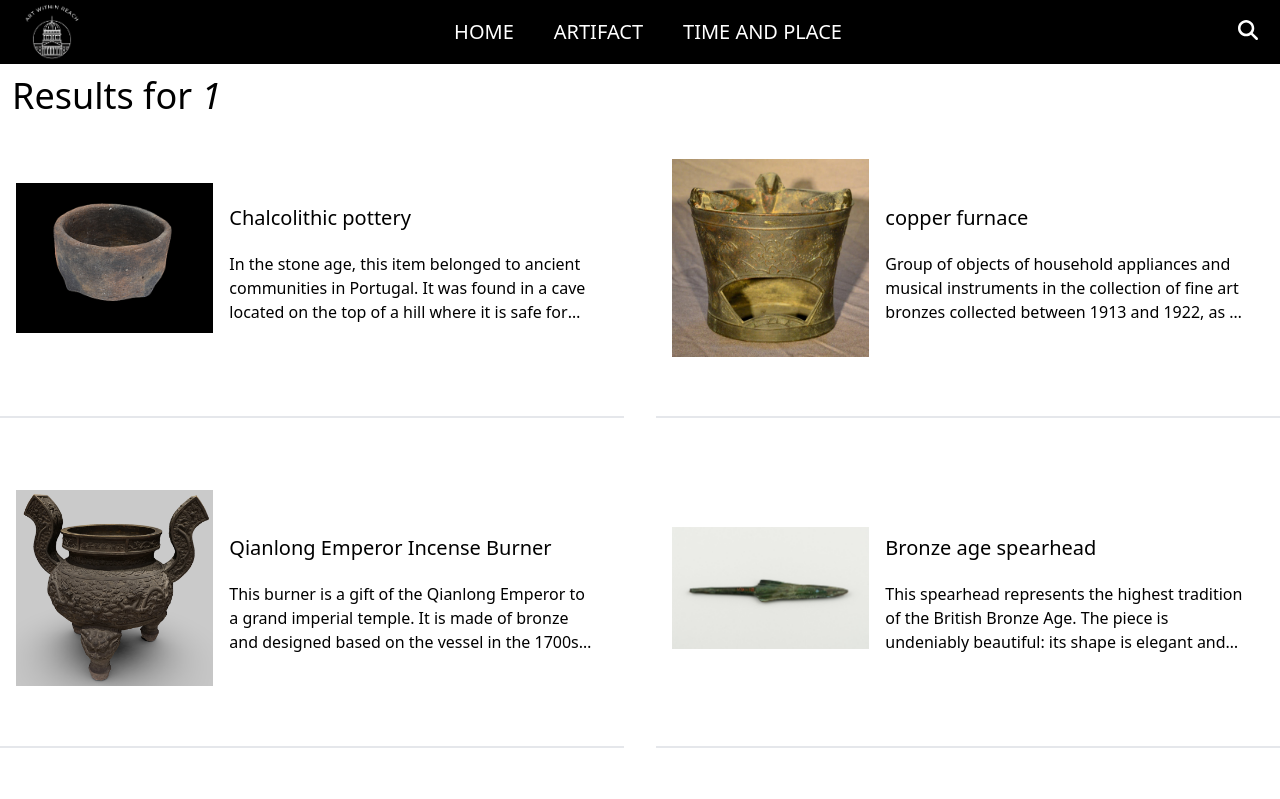
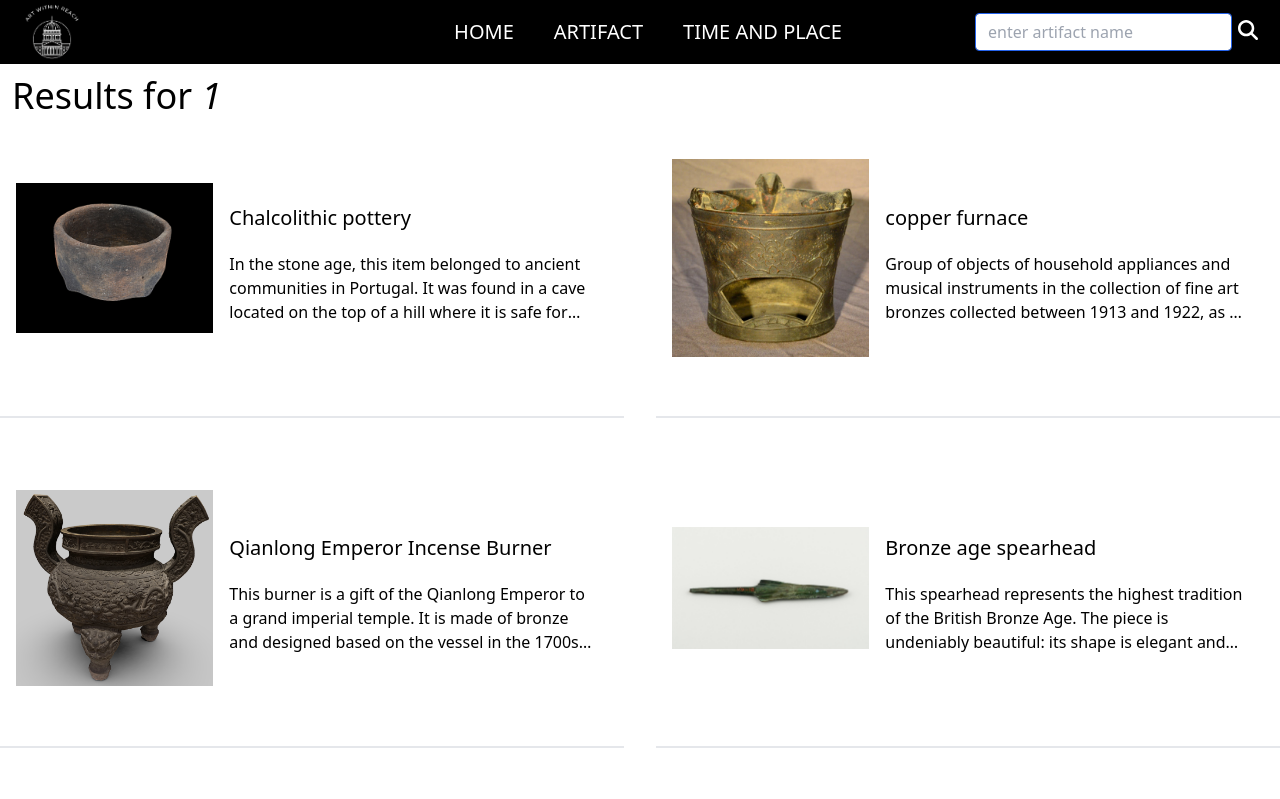
Before and after one commit to momoclouq/RMIT_UCD_MUSEUM, a React (Create React App) app: page /RMIT_UCD_MUSEUM/search/1 in a window 1280 px wide. Shown: the top 799 px of the page. Built offline with nearby package versions, Linux system fonts and the light colour scheme.

Commit message:
Fix searchbar

```diff
--- a/src/components/Navbar/Navbar.jsx
+++ b/src/components/Navbar/Navbar.jsx
@@ -47,7 +47,7 @@ const Navbar = () => {
             </a>
             <div className="grow">
                 <nav className="flex h-16 text-white justify-center items-center">
-                    <ul className="hidden menu-list lg:flex lg:flex-row md:flex md:flex-row text-xl font-thin uppercase space-x-4">
+                    <ul className="hidden menu-list lg:flex lg:flex-row text-xl font-thin uppercase space-x-4">
                         {pages.map(([title, url]) => (
                             <a
                                 href={url}
@@ -63,7 +63,7 @@ const Navbar = () => {
                     </ul>
                 </nav>
             </div>
-            <div className="flex flex-none h-16 w-16 lg:justify-center md:justify-center justify-between">
+            <div className="flex flex-none h-16 w-16 lg:justify-center justify-between">
                 <button
                     onClick={() => {
                         showSearchBar();
@@ -76,7 +76,7 @@ const Navbar = () => {
                     onClick={() => {
                         showSideMenu();
                     }}
-                    className="lg:hidden md:hidden menu-button pr-4"
+                    className="lg:hidden menu-button pr-4"
                 >
                     <FontAwesomeIcon
                         className="h-6"
@@ -85,7 +85,7 @@ const Navbar = () => {
                 </button>
             </div>
             {isSideMenuOpen ? sideMenu() : ""}
-            {isSearchBarOpen ? <Searchbar /> : ""}
+            <Searchbar isOpen={isSearchBarOpen} />
         </div>
     );
 };
--- a/src/components/Navbar/Searchbar.jsx
+++ b/src/components/Navbar/Searchbar.jsx
@@ -1,16 +1,23 @@
 import { useState } from "react";
 import { useNavigate } from "react-router-dom";
 
-const Searchbar = () => {
+const Searchbar = ({isOpen}) => {
     const [text, setText] = useState(null);
     const navigate = useNavigate();
 
     const search = (searchTerm) => {
         navigate(`/RMIT_UCD_MUSEUM/search/${searchTerm}`);
     };
-    console.log(text);
+
+    const visibility = (() => {
+        if(!isOpen) {
+            return "invisible xl:visible";
+        }
+        return "";
+    })();
+
     return (
-        <div class="flex justify-center absolute top-[13px] lg:right-12 md:right-12 right-20">
+        <div class={`flex justify-center absolute top-[13px] lg:right-12 md:right-12 right-20 ${visibility}`}>
             <div class="mb-3">
                 <input
                     autoFocus
```
